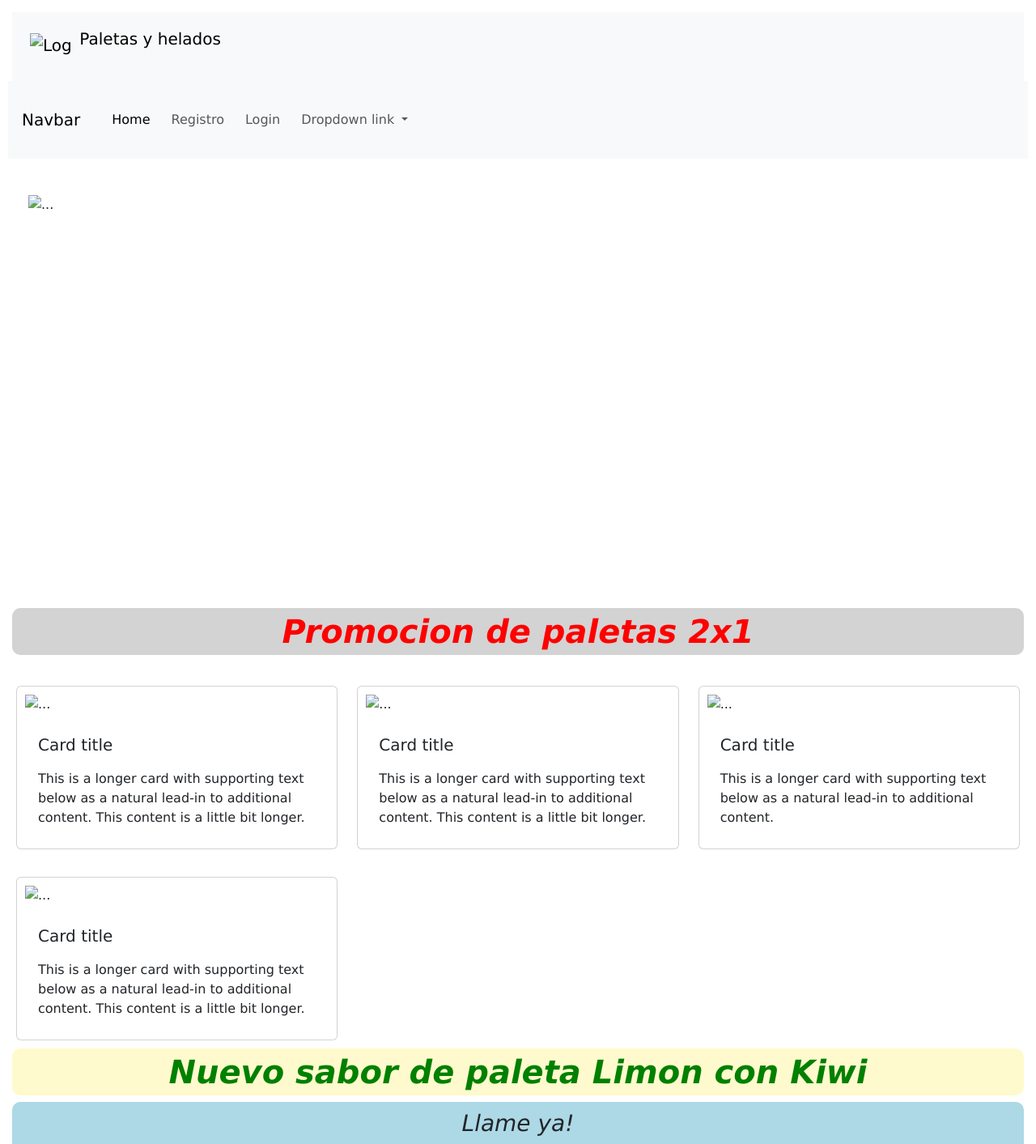
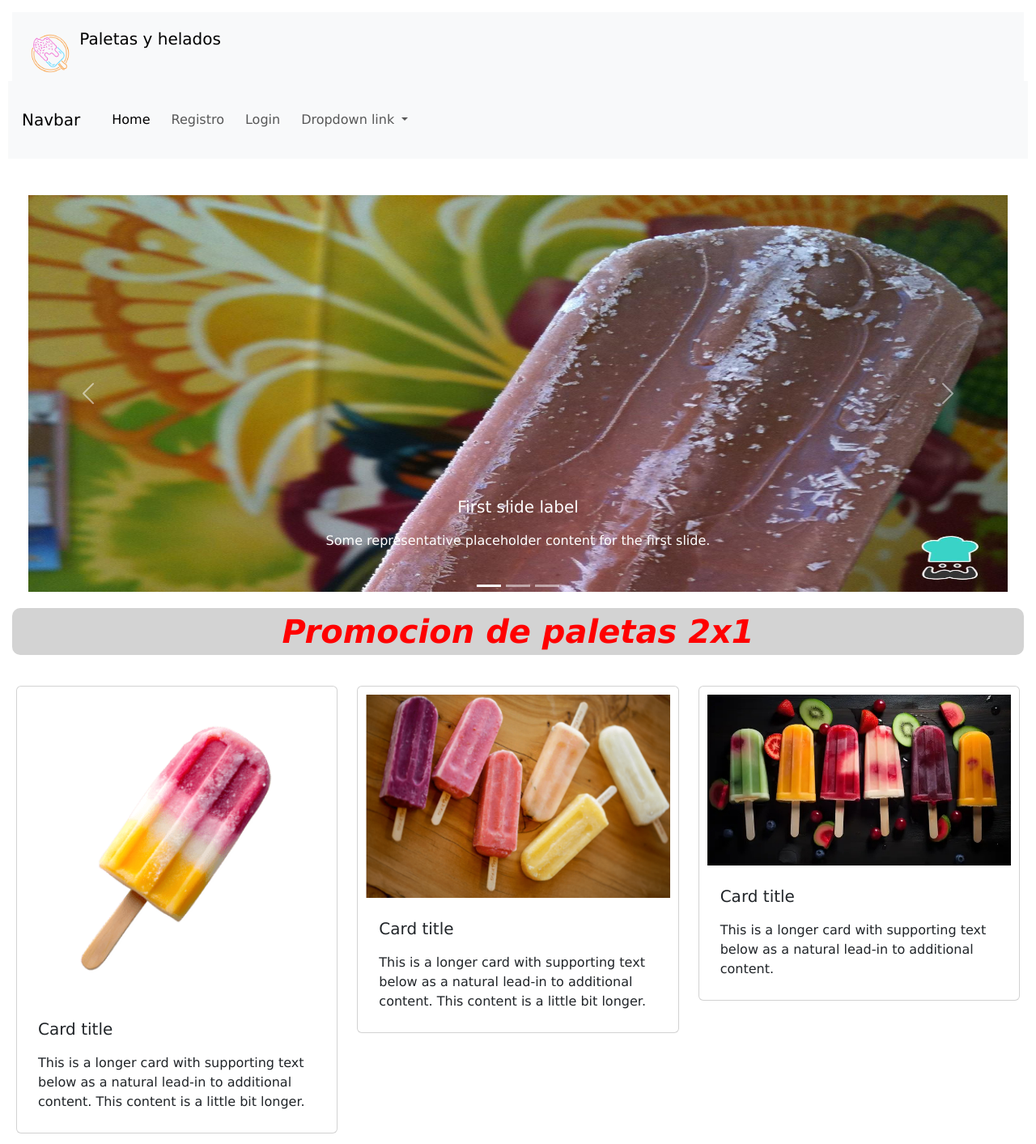
Before and after one commit to jennyvict546-hub/Manual, a plain HTML site: page index.html in a window 1280 px wide. Shown: the top 1413 px of the page at 81% size. Drawn offline with nearby package versions, Linux system fonts and the light colour scheme; files whose address does not match are found by name; a web font is replaced by a local one.

Commit message:
first commit

```diff
--- a/index.html
+++ b/index.html
@@ -18,7 +18,7 @@
     <nav class="navbar bg-body-tertiary">
   <div class="container-fluid">
       <a class="navbar-brand" href="#">
-      <img src="/presentacion/images/ecb6044183d9eef26fb1e929f2408451-icono-de-paleta-de-helado-de-neon.webp" alt="Logo" width="60" height="60" class="d-inline-block align-text-top">
+      <img src="ecb6044183d9eef26fb1e929f2408451-icono-de-paleta-de-helado-de-neon.webp" alt="Logo" width="60" height="60" class="d-inline-block align-text-top">
         Paletas y helados
        </a>
   </div>
@@ -38,7 +38,7 @@
           <a class="nav-link active" aria-current="page" href="#">Home</a>
         </li>
         <li class="nav-item">
-          <a class="nav-link" href="/presentacion/interface/registrar.html">Registro</a>
+          <a class="nav-link" href="registrar.html">Registro</a>
         </li>
         <li class="nav-item">
           <a class="nav-link" href="login.html">Login</a>
@@ -68,21 +68,21 @@
   </div>
   <div class="carousel-inner">
     <div class="carousel-item active">
-      <img src="/presentacion/images/paletas_de_hielo_de_chocolate_36519_orig.jpg" class="d-block w-100" alt="..." height="500" width="300">
+      <img src="paletas_de_hielo_de_chocolate_36519_orig.jpg" class="d-block w-100" alt="..." height="500" width="300">
       <div class="carousel-caption d-none d-md-block">
         <h5>First slide label</h5>
         <p>Some representative placeholder content for the first slide.</p>
       </div>
     </div>
     <div class="carousel-item">
-      <img src="/presentacion/images/descarga.jpg" class="d-block w-100" alt="..." height="500" width="300">
+      <img src="descarga.jpg" class="d-block w-100" alt="..." height="500" width="300">
       <div class="carousel-caption d-none d-md-block">
         <h5>Second slide label</h5>
         <p>Some representative placeholder content for the second slide.</p>
       </div>
     </div>
     <div class="carousel-item">
-      <img src="/presentacion/images/refrescate_con_paletas_de_hielo_caseras_Granvita.jpg" class="d-block w-100" alt="..." height="500" width="300">
+      <img src="refrescate_con_paletas_de_hielo_caseras_Granvita.jpg" class="d-block w-100" alt="..." height="500" width="300">
       <div class="carousel-caption d-none d-md-block">
         <h5>Third slide label</h5>
         <p>Some representative placeholder content for the third slide.</p>
@@ -107,7 +107,7 @@
         <div class="row row-cols-1 row-cols-md-3 g-4">
   <div class="col">
     <div class="card">
-      <img src="/presentacion/images/pngtree-summer-ice-cream-popsicle-png-image_12489430.png" class="card-img-top" alt="...">
+      <img src="pngtree-summer-ice-cream-popsicle-png-image_12489430.png" class="card-img-top" alt="...">
       <div class="card-body">
         <h5 class="card-title">Card title</h5>
         <p class="card-text">This is a longer card with supporting text below as a natural lead-in to additional content. This content is a little bit longer.</p>
@@ -116,7 +116,7 @@
   </div>
   <div class="col">
     <div class="card">
-      <img src="/presentacion/images/image-2024-02-08T122207.381-1-1.png" class="card-img-top" alt="...">
+      <img src="image-2024-02-08T122207.381-1-1.png" class="card-img-top" alt="...">
       <div class="card-body">
         <h5 class="card-title">Card title</h5>
         <p class="card-text">This is a longer card with supporting text below as a natural lead-in to additional content. This content is a little bit longer.</p>
@@ -125,7 +125,7 @@
   </div>
   <div class="col">
     <div class="card">
-      <img src="/presentacion/images/pngtree-five-different-types-of-ice-and-fruit-popsicles-on-a-black-image_2573152.jpg" class="card-img-top" alt="...">
+      <img src="pngtree-five-different-types-of-ice-and-fruit-popsicles-on-a-black-image_2573152.jpg" class="card-img-top" alt="...">
       <div class="card-body">
         <h5 class="card-title">Card title</h5>
         <p class="card-text">This is a longer card with supporting text below as a natural lead-in to additional content.</p>
@@ -134,7 +134,7 @@
   </div>
   <div class="col">
     <div class="card">
-      <img src="/presentacion/images/IMG_9951_web_Thumbnail-Blog.jpg" class="card-img-top" alt="...">
+      <img src="IMG_9951_web_Thumbnail-Blog.jpg" class="card-img-top" alt="...">
       <div class="card-body">
         <h5 class="card-title">Card title</h5>
         <p class="card-text">This is a longer card with supporting text below as a natural lead-in to additional content. This content is a little bit longer.</p>
```
Also changed, not shown: registrar.html (+1 -1 lines).
